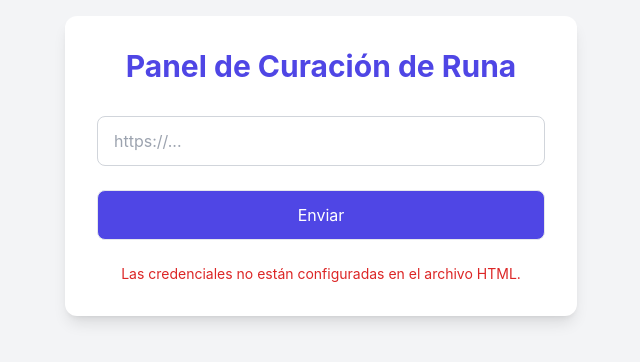
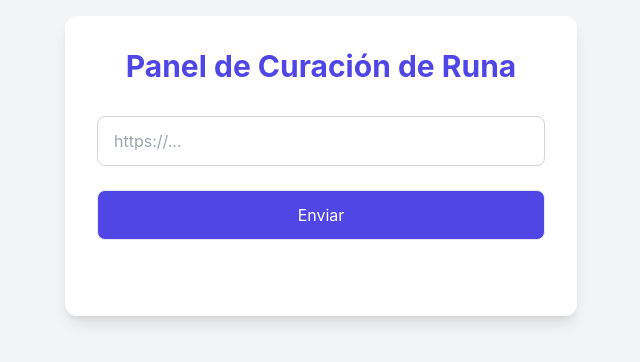
Before and after one commit to diegosardonpro/runa_github_pages, a website: page panel.template.html in a window 1280 px wide. Shown: the whole page, without its empty margins (319-959 px from the left). Drawn offline with nearby package versions, Linux system fonts and the light colour scheme.

```diff
--- a/panel.template.html
+++ b/panel.template.html
@@ -19,8 +19,8 @@
         document.addEventListener('DOMContentLoaded', () => {
             // --- CONFIGURACIÓN ---
             // RELLENA ESTAS DOS LÍNEAS EN TU COPIA LOCAL (panel.local.html)
-            const SUPABASE_URL = "TU_URL_DE_SUPABASE_AQUI";
-            const SUPABASE_ANON_KEY = "TU_CLAVE_ANON_PUBLICA_AQUI";
+            const SUPABASE_URL = "https://cykkvxsvxxgdaudlsjtf.supabase.co";
+            const SUPABASE_ANON_KEY = "eyJhbGciOiJIUzI1NiIsInR5cCI6IkpXVCJ9.eyJpc3MiOiJzdXBhYmFzZSIsInJlZiI6ImN5a2t2eHN2eHhnZGF1ZGxzanRmIiwicm9sZSI6ImFub24iLCJpYXQiOjE3NTczOTkxNjcsImV4cCI6MjA3Mjk3NTE2N30.vWYtQ4JaL7nOPvjN0JbDD4I0-kLFrqWqjnZs92Sec5k";
             // ---------------------
 
             const curationForm = document.getElementById('curation-form');
```
Also changed, not shown: .github/workflows/run_curator.yml, README_PROYECTO_FINAL.md (added).
